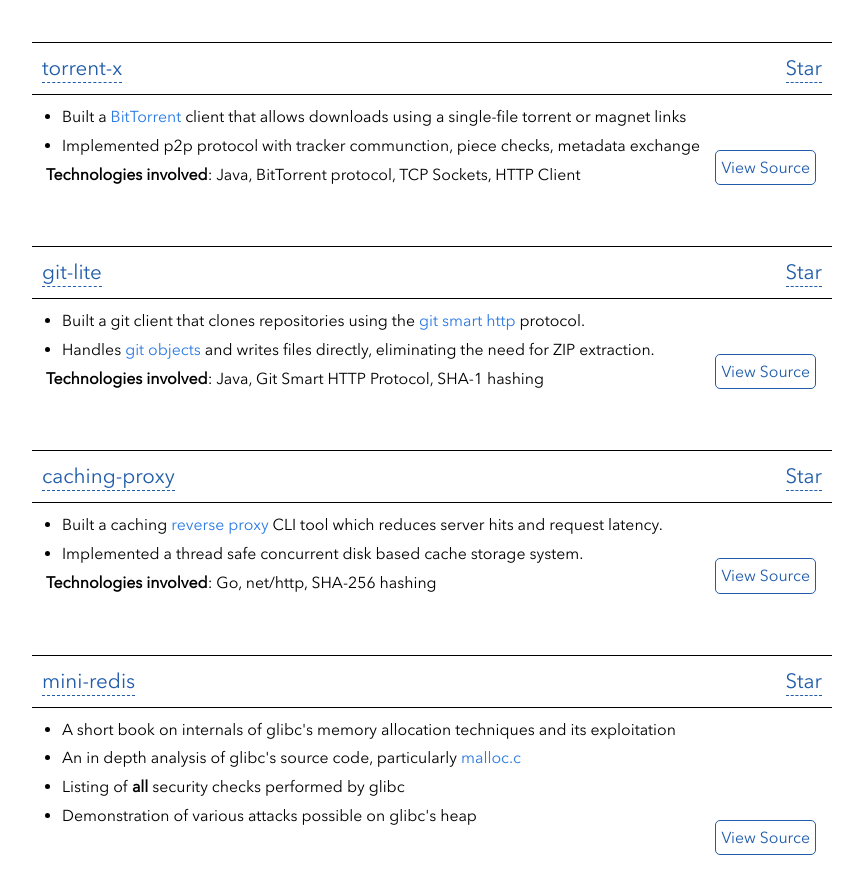
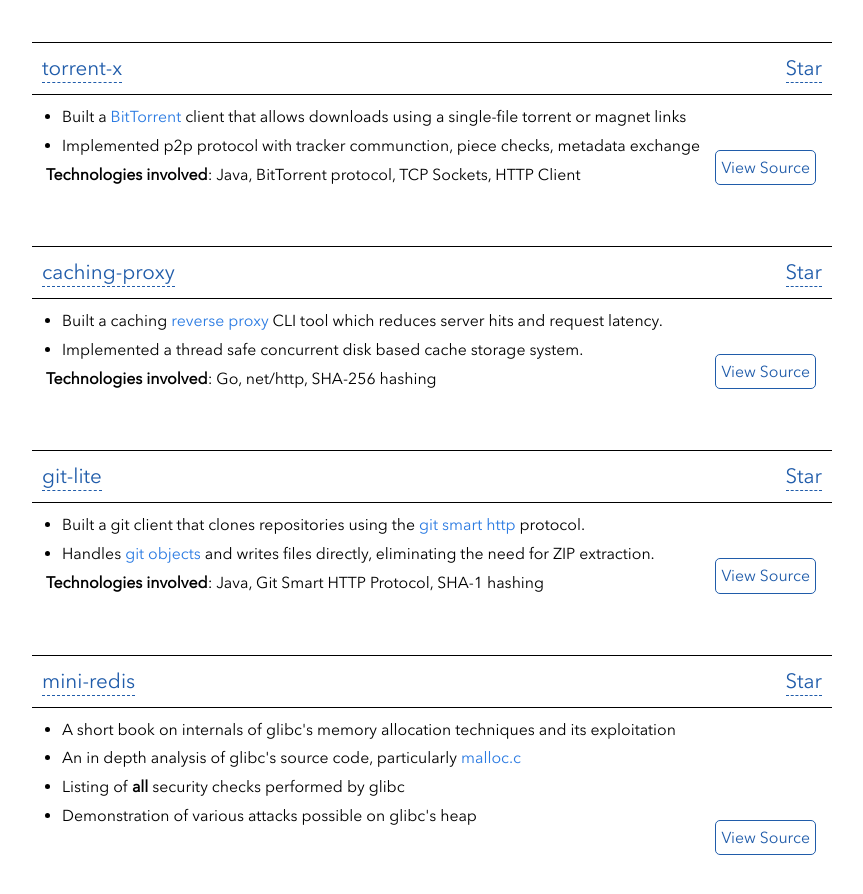
Before and after one commit to kpraveenkumar19/kpraveenkumar19.github.io, a Jekyll site: the page built from projects.html, in a window 1280 px wide and 900 px high, scrolled down 486 px. Shown: the top 894 px of the window, without its empty margins (208-1071 px from the left). Built offline with Jekyll 4.4.1, drawn with Linux system fonts in a browser that asks for light colours; nearby versions of some CDN libraries; part of the change alters nothing that is shown.

```diff
--- a/_data/projects.yml
+++ b/_data/projects.yml
@@ -22,6 +22,21 @@
   tech: "Java, BitTorrent protocol, TCP Sockets, HTTP Client"
 
 
+
+
+
+- name: "caching-proxy"
+  github:
+    repo: "caching-proxy"
+  url: "https://kpraveenkumar19.github.io/caching-proxy/"
+  source_url: "https://github.com/kpraveenkumar19/caching-proxy"
+  description:
+    - Built a caching <a href="https://www.cloudflare.com/en-in/learning/cdn/glossary/reverse-proxy/">reverse proxy</a> CLI tool which reduces server hits and request latency.
+    - Implemented a thread safe concurrent disk based cache storage system.
+  tech: "Go, net/http, SHA-256 hashing"
+
+
+
 - name: "git-lite"
   github:
     repo: "git-lite"
@@ -33,15 +48,6 @@
   tech: "Java, Git Smart HTTP Protocol, SHA-1 hashing"
 
 
-- name: "caching-proxy"
-  github:
-    repo: "caching-proxy"
-  url: "https://kpraveenkumar19.github.io/caching-proxy/"
-  source_url: "https://github.com/kpraveenkumar19/caching-proxy"
-  description:
-    - Built a caching <a href="https://www.cloudflare.com/en-in/learning/cdn/glossary/reverse-proxy/">reverse proxy</a> CLI tool which reduces server hits and request latency.
-    - Implemented a thread safe concurrent disk based cache storage system.
-  tech: "Go, net/http, SHA-256 hashing"
 
 - name: "mini-redis"
   github:
```
